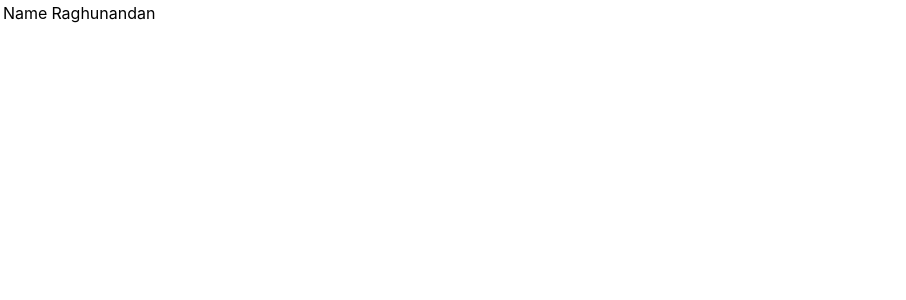
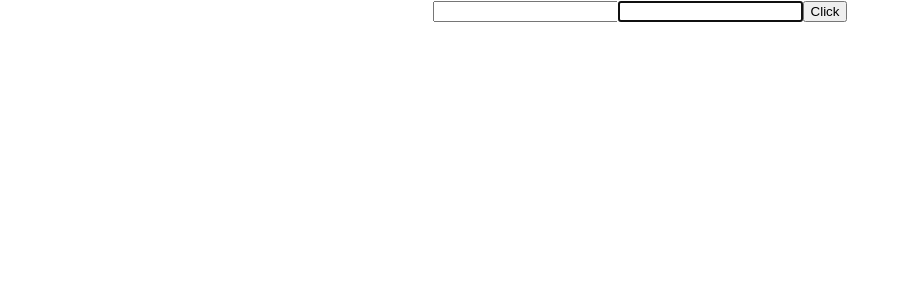
Before and after one commit to Raghunandan1541/codevolution-react, a React (Create React App) app: page / in a window 1280 px wide. Shown: the top 300 px of the page, without its empty margins (0-906 px from the left). Built offline with nearby package versions, Linux system fonts and the light colour scheme.

Commit message:
Codevolution 26 - 28

```diff
--- a/src/App.js
+++ b/src/App.js
@@ -1,28 +1,10 @@
 import './App.css';
-// import FragmentDemo from './components/FragmentDemo';
-import Table from './components/Table';
-// import LifeCycleA from './components/LifeCycleA';
-
-// import './appStyles.css';
-// import styles from './appStyles.module.css';
-// import Form from './component/Form';
-// import MainComponent from './component/MainComponent';
+import RefsDemo from './components/RefsDemo';
 
 function App() {
 	return (
 		<div className="App">
-
-			<Table />
-
-			{/* <FragmentDemo /> */}
-
-			{/* <LifeCycleA /> */}
-			{/* <Form /> */}
-
-			{/* <h1 className='error' >Error</h1>
-			<h1 className={styles.success} >Success</h1> */}
-
-			{/* <MainComponent /> */}
+			<RefsDemo />
 		</div>
 	);
 }
--- /dev/null
+++ b/src/components/RefsDemo.js
@@ -0,0 +1,37 @@
+import React, { Component } from 'react'
+
+class RefsDemo extends Component {
+	constructor(props) {
+		super(props)
+
+		this.inputRef = React.createRef()
+		this.cbRef = null
+		this.setCbRef = (element) => {
+			this.cbRef = element
+		}
+	}
+
+	componentDidMount() {
+		if(this.cbRef) {
+			this.cbRef.focus()
+		}
+		// this.inputRef.current.focus()
+		// console.log(this.inputRef)
+	}
+
+	clickHandler = () => {
+		alert(this.inputRef.current.value)
+	}
+
+	render() {
+		return (
+			<div>
+				<input type="text" ref={this.inputRef} />
+				<input type="text" ref={this.setCbRef} />
+				<button onClick={this.clickHandler} >Click</button>
+			</div>
+		)
+	}
+}
+
+export default RefsDemo
```
Also changed, not shown: src/components/MemoComp.js (added, +12 -0 lines), src/components/ParentComp.js (added, +37 -0 lines), src/components/PureComp.js (added, +14 -0 lines), src/components/RegComp.js (added, +14 -0 lines), src/components/PureComponent.js (deleted).
